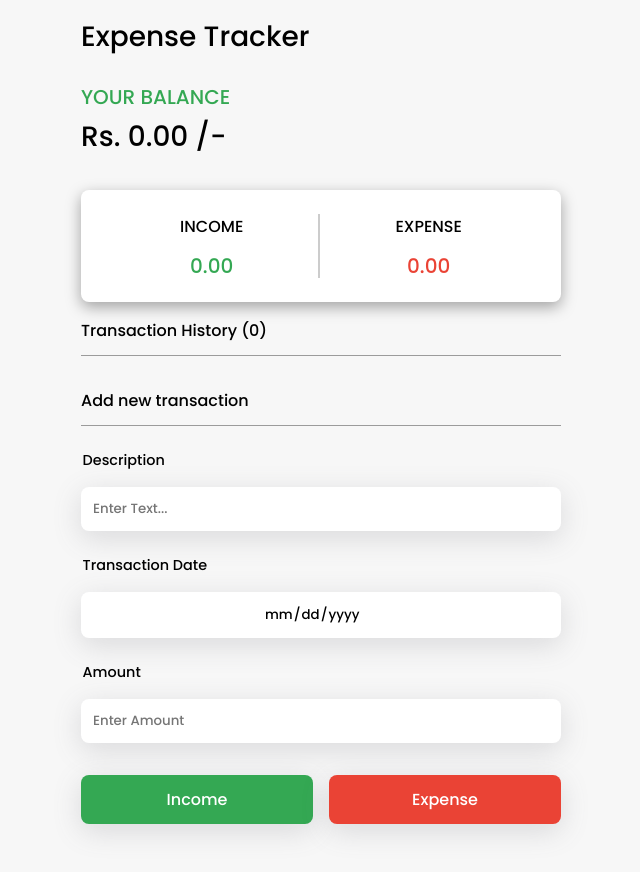
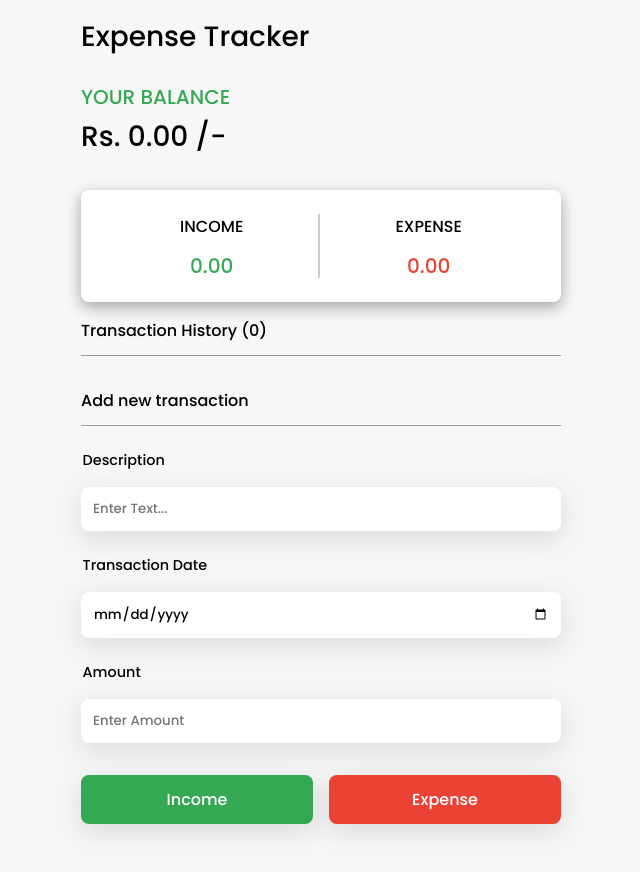
Before and after one commit to abhaykamath/expense-tracker, a React (Create React App) app: page / in a window 1280 px wide. Shown: the whole page, without its empty margins (319-959 px from the left). Built offline with nearby package versions, Linux system fonts and the light colour scheme.

Commit message:
Reverted date fix

```diff
--- a/src/components/AddTxn.js
+++ b/src/components/AddTxn.js
@@ -14,7 +14,6 @@ function AddTxn({ descRef, amountRef, dateRef, updateDate }) {
           updateDate(e.target.value);
         }}
         type="date"
-        placeholder="dd-mm-yyy"
       />
       <div className="lbl lbl-main">Amount</div>
       <input ref={amountRef} type="number" placeholder="Enter Amount" />
--- a/src/index.css
+++ b/src/index.css
@@ -13,36 +13,3 @@ body {
   display: flex;
   justify-content: center;
 }
-
-input[type="date"],
-input[type="time"] {
-  border: none;
-  box-sizing: border-box;
-  outline: 0;
-  padding-left: 0.75rem;
-  display: flex;
-  justify-content: center;
-  position: relative;
-  width: 100%;
-  -moz-appearance: textfield;
-  -webkit-appearance: none;
-}
-
-input[type="date"]::-webkit-calendar-picker-indicator,
-input[type="time"]::-webkit-calendar-picker-indicator {
-  background: none;
-  bottom: 0;
-  color: transparent;
-  cursor: pointer;
-  height: auto;
-  left: 0;
-  position: absolute;
-  right: 0;
-  top: 0;
-  width: auto;
-}
-
-input[type="date"]::-webkit-datetime-edit,
-input[type="time"]::-webkit-datetime-edit {
-  width: 100%;
-}
```
